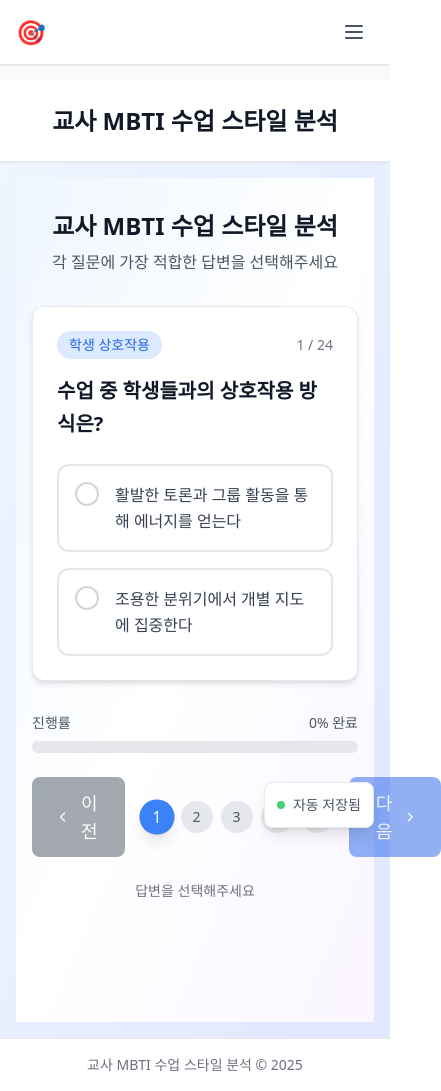
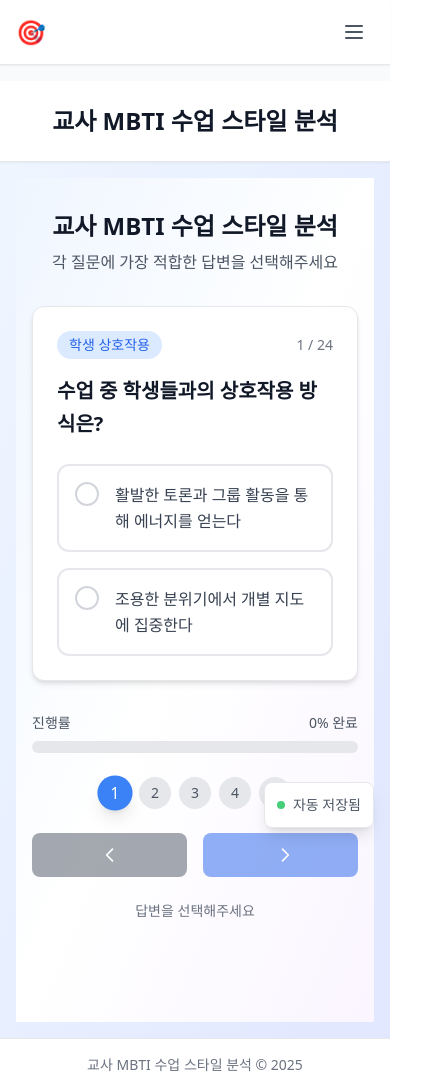
Before and after one commit to woody-tiab/TeacherMBTI, a React (Vite) app: page /TeacherMBTI/test in a window 390 px wide. Shown: the whole page, 441 px wide, since content can reach past the window. Built offline with nearby package versions, Linux system fonts and the light colour scheme.

Commit message:
fix: Improve mobile navigation layout

```diff
--- a/src/components/question/QuestionNavigation.tsx
+++ b/src/components/question/QuestionNavigation.tsx
@@ -77,24 +77,8 @@ const QuestionNavigation = ({
         />
       </div>
 
-      {/* 네비게이션 버튼들 */}
-      <div className="flex items-center justify-between gap-4">
-        {/* 이전 버튼 */}
-        <Button
-          variant="secondary"
-          size="lg"
-          onClick={onPrevious}
-          disabled={!canGoPrev}
-          className="flex items-center space-x-2"
-        >
-          <svg className="w-5 h-5" fill="none" stroke="currentColor" viewBox="0 0 24 24">
-            <path strokeLinecap="round" strokeLinejoin="round" strokeWidth={2} d="M15 19l-7-7 7-7" />
-          </svg>
-          <span>이전</span>
-        </Button>
-
       {/* 질문 번호 표시 */}
-        <div className="flex items-center space-x-2" role="group" aria-label="질문 진행 상태">
+      <div className="flex items-center justify-center space-x-2 mb-4" role="group" aria-label="질문 진행 상태">
         {visibleQuestionIndices.map((questionIndex) => {
           const isActive = questionIndex === currentQuestionIndex;
           // 실제 답변 여부 확인 (questionId는 1부터 시작)
@@ -143,6 +127,22 @@ const QuestionNavigation = ({
         })}
       </div>
 
+      {/* 네비게이션 버튼들 */}
+      <div className="flex items-center justify-between gap-4">
+        {/* 이전 버튼 */}
+        <Button
+          variant="secondary"
+          size="lg"
+          onClick={onPrevious}
+          disabled={!canGoPrev}
+          className="flex items-center space-x-2 flex-1 sm:flex-none justify-center"
+        >
+          <svg className="w-5 h-5" fill="none" stroke="currentColor" viewBox="0 0 24 24">
+            <path strokeLinecap="round" strokeLinejoin="round" strokeWidth={2} d="M15 19l-7-7 7-7" />
+          </svg>
+          <span className="hidden sm:inline">이전</span>
+        </Button>
+
         {/* 다음/완료 버튼 */}
         {isLastQuestion && isComplete ? (
           <Button
@@ -150,16 +150,17 @@ const QuestionNavigation = ({
             size="lg"
             onClick={onComplete}
             disabled={isLoading}
-            className="flex items-center space-x-2"
+            className="flex items-center space-x-2 flex-1 sm:flex-none justify-center"
           >
             {isLoading ? (
               <>
                 <div className="w-5 h-5 border-2 border-white border-t-transparent rounded-full animate-spin" />
-                <span>분석 중...</span>
+                <span className="hidden sm:inline">분석 중...</span>
               </>
             ) : (
               <>
-                <span>결과 보기</span>
+                <span className="hidden sm:inline">결과 보기</span>
+                <span className="sm:hidden">결과</span>
                 <svg className="w-5 h-5" fill="none" stroke="currentColor" viewBox="0 0 24 24">
                   <path strokeLinecap="round" strokeLinejoin="round" strokeWidth={2} d="M13 7l5 5m0 0l-5 5m5-5H6" />
                 </svg>
@@ -172,9 +173,9 @@ const QuestionNavigation = ({
             size="lg"
             onClick={onNext}
             disabled={!canGoNext || !hasAnswerForCurrentQuestion}
-            className="flex items-center space-x-2"
+            className="flex items-center space-x-2 flex-1 sm:flex-none justify-center"
           >
-            <span>다음</span>
+            <span className="hidden sm:inline">다음</span>
             <svg className="w-5 h-5" fill="none" stroke="currentColor" viewBox="0 0 24 24">
               <path strokeLinecap="round" strokeLinejoin="round" strokeWidth={2} d="M9 5l7 7-7 7" />
             </svg>
```
Lines whose indentation alone changed are shown as unchanged.
